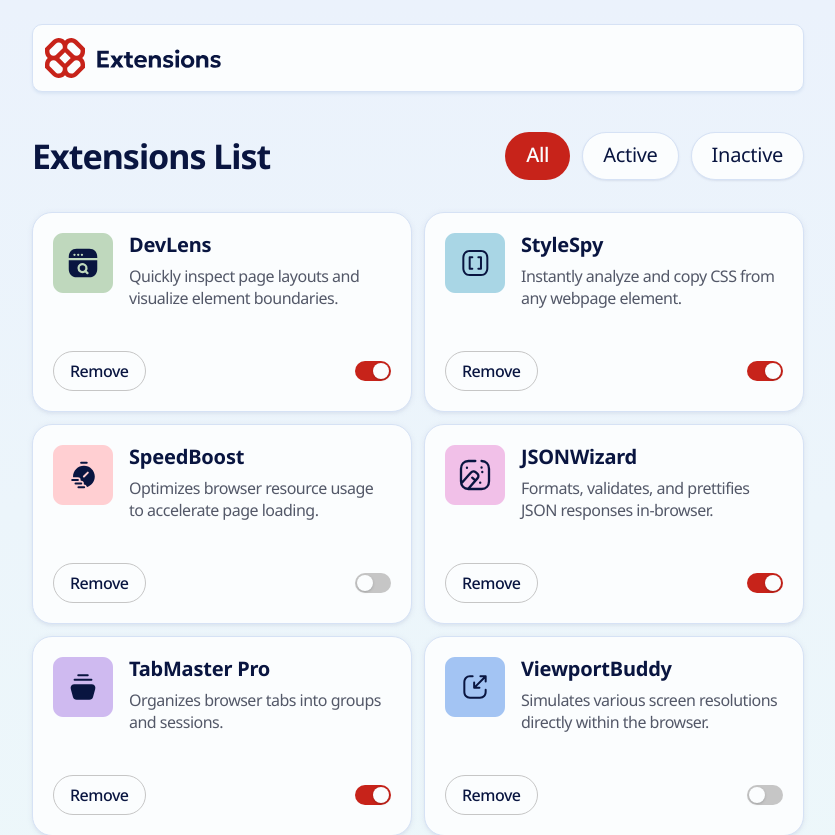
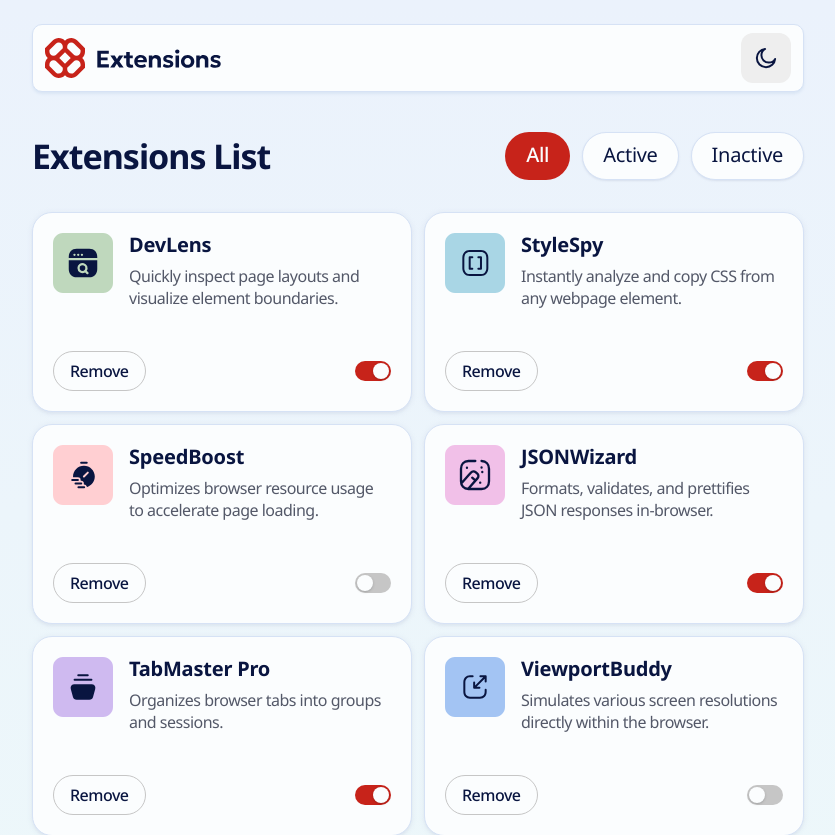
Before and after one commit to johnnygerard/fem-browser-extension-manager-ui, a Next.js app: page / in a window 1280 px wide. Shown: the top 835 px of the page, without its empty margins (222-1057 px from the left). Built offline with nearby package versions, Linux system fonts and the light colour scheme.

Commit message:
fix: use resolvedTheme instead of theme in ThemeToggleCore

```diff
--- a/src/components/theme-toggle-core.tsx
+++ b/src/components/theme-toggle-core.tsx
@@ -11,14 +11,14 @@ type Props = {
 };
 
 export const ThemeToggleCore: FC<Props> = ({ className }) => {
-  const { theme, setTheme } = useTheme();
+  const { resolvedTheme, setTheme } = useTheme();
 
-  if (theme !== "light" && theme !== "dark") {
-    console.error("Unexpected theme value:", { theme });
+  if (resolvedTheme !== "light" && resolvedTheme !== "dark") {
+    console.error("Unexpected theme value:", { resolvedTheme });
     return null;
   }
 
-  const isDark = theme === "dark";
+  const isDark = resolvedTheme === "dark";
 
   return (
     <Toggle.Root
```
